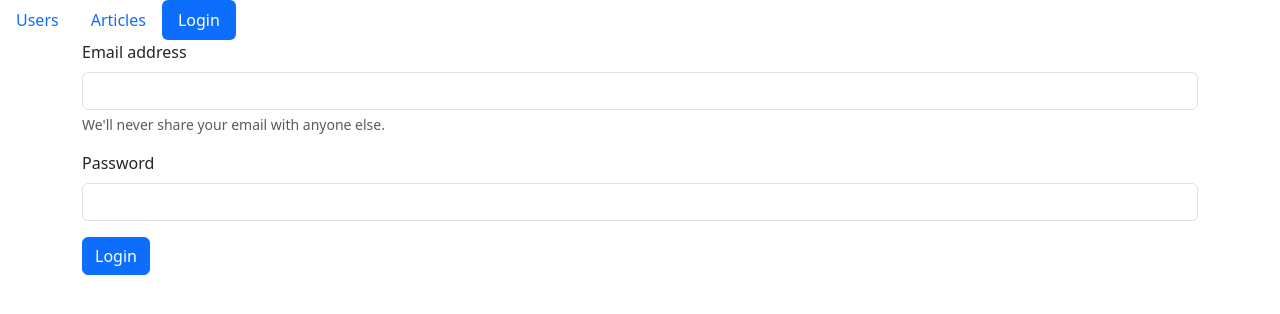
After one commit to GamBit1986/my_blog, a Flask app: page /auth/login in a window 1280 px wide. The commit adds this page. Shown: the top 314 px of the page. Run offline with Flask 3, Linux system fonts and the light colour scheme; some libraries are stand-ins or nearby versions.

Commit message:
lesson 3 is ready

```diff
--- a/blog/app.py
+++ b/blog/app.py
@@ -1,14 +1,37 @@
 from flask import Flask
+
 from blog.user.views import user
 from blog.articles.views import articles
+from blog.auth.views import auth
+from .models import User
+from .extension import db, login_manager
 
 
 def create_app() -> Flask:
     app = Flask(__name__)
+    app.config["SECRET_KEY"] = "4q-z85(2n1r=i+lp7-n%q40abiib(+_5f=3ilwnulq_2^+mqgi"
+    app.config["SQLALCHEMY_DATABASE_URI"] = "sqlite:///db.sqlite"
+    app.config["SQLALCHEMY_TRACK_MODIFICATION"] = False
+    app.config["DEBUG"] = True
+
+    register_extensions(app)
     register_blueprints(app)
+
     return app
+
+
+def register_extensions(app):
+    db.init_app(app)
+
+    login_manager.login_view = "auth.login"
+    login_manager.init_app(app)
+
+    @login_manager.user_loader
+    def load_user(user_id):
+        return User.query.get(int(user_id))
 
 
 def register_blueprints(app: Flask):
     app.register_blueprint(user)
     app.register_blueprint(articles)
+    app.register_blueprint(auth)
--- /dev/null
+++ b/blog/auth/views.py
@@ -0,0 +1,33 @@
+from flask import Blueprint, render_template, request, redirect, url_for, flash
+from flask_login import logout_user, login_user, login_required
+from werkzeug.security import check_password_hash
+
+from ..extension import login_manager
+
+
+auth = Blueprint("auth", __name__, url_prefix="/auth", static_folder="../static")
+
+
+@auth.route("/login", methods=["POST", "GET"])
+def login():
+    if request.method == "GET":
+        return render_template("auth/login.html")
+
+    from ..models import User
+
+    email = request.form.get("email")
+    password = request.form.get("password")
+    user = User.query.filter_by(email=email).first()
+
+    if not user or not check_password_hash(user.password, password):
+        flash("Check login or password")
+        return redirect(url_for(".login"))
+    login_user(user)
+    return redirect(url_for('user.get_user', pk=user.id))
+
+
+@auth.route("/logout")
+@login_required
+def logout():
+    logout_user()
+    return redirect(url_for(".login"))
--- /dev/null
+++ b/blog/extension.py
@@ -0,0 +1,5 @@
+from flask_sqlalchemy import SQLAlchemy
+from flask_login import LoginManager
+
+db = SQLAlchemy()
+login_manager = LoginManager()
--- /dev/null
+++ b/blog/templates/auth/login.html
@@ -0,0 +1,34 @@
+{% extends "base.html" %}
+
+{% block title %}
+Login
+{% endblock %}
+
+{% block body %}
+<div class="row">
+    <div class="col">
+        {% with messages = get_flashed_messages() %}
+        {% if messages %}
+        <div class="alert alert-danger" role="alert">
+            {{ messages[0] }}
+        </div>
+
+        {% endif %}
+        {% endwith %}
+
+        <form method="post" action="{{ url_for('auth.login') }}">
+            <div class="mb-3">
+                <label for="email" class="form-label">Email address</label>
+                <input type="text" class="form-control" id="email" name="email" aria-describedby="emailHelp">
+                <div id="emailHelp" class="form-text">We'll never share your email with anyone else.</div>
+            </div>
+            <div class="mb-3">
+                <label for="password" class="form-label">Password</label>
+                <input type="password" class="form-control" id="exampleInputPassword1" name="password">
+            </div>
+
+            <button type="submit" class="btn btn-primary">Login</button>
+        </form>
+    </div>
+</div>
+{% endblock %}
--- a/blog/templates/navbar.html
+++ b/blog/templates/navbar.html
@@ -5,4 +5,14 @@
     <li class="nav-item">
         <a class="nav-link" href="{{ url_for('articles.article_list') }}">Articles</a>
     </li>
+    {% if current_user.is_authenticated %}
+    <li class="nav-item">
+        <a class="nav-link active" href="{{ url_for('auth.logout') }}">Logout</a>
+    </li>
+    {% else %}
+    <li class="nav-item">
+        <a class="nav-link active" href="{{ url_for('auth.login') }}">Login</a>
+    </li>
+    {% endif %}
+
 </ul>
--- a/blog/templates/users/list.html
+++ b/blog/templates/users/list.html
@@ -9,11 +9,11 @@ Users list
     <div class="col">
         <h1>User list:</h1>
         <ul>
-            {% for user_id in users %}
+            {% for user in users %}
 
-            <li><a href="{{ url_for('user.get_user', pk=user_id) }}"
+            <li><a href="{{ url_for('user.get_user', pk=user.id) }}"
                     class="link-info link-offset-2 link-underline-opacity-25 link-underline-opacity-100-hover">
-                    {{ users[user_id] }}</a></li>
+                    {{ user.email }}</a></li>
 
 
             {% endfor %}
--- a/blog/templates/users/details.html
+++ b/blog/templates/users/profile.html
@@ -5,8 +5,10 @@ Users detail
 {% endblock %}
 
 {% block body %}
+<!-- {% for use in user %} -->
 <div class="container">
-    <h1>{{ user_name }}</h1>
+    <h1>{{ user[0].email }}</h1>
 
 </div>
+{% endfor %}
 {% endblock %}
--- a/pyproject.toml
+++ b/pyproject.toml
@@ -10,6 +10,8 @@ packages = [{include = "my_blog"}]
 [tool.poetry.dependencies]
 python = "^3.10"
 flask = "^2.2.3"
+flask-sqlalchemy = "^3.0.3"
+flask-login = "^0.6.2"
 
 
 [build-system]
```
Also changed, not shown: blog/articles/views.py (+16 -5 lines), blog/models.py (added, +10 -0 lines), blog/templates/articles/details.html (+6 -3 lines), blog/user/views.py (+15 -13 lines), wsgi.py (+22 -1 lines), blog/auth/__init__.py (added), instance/db.sqlite (added), 1 other file.
